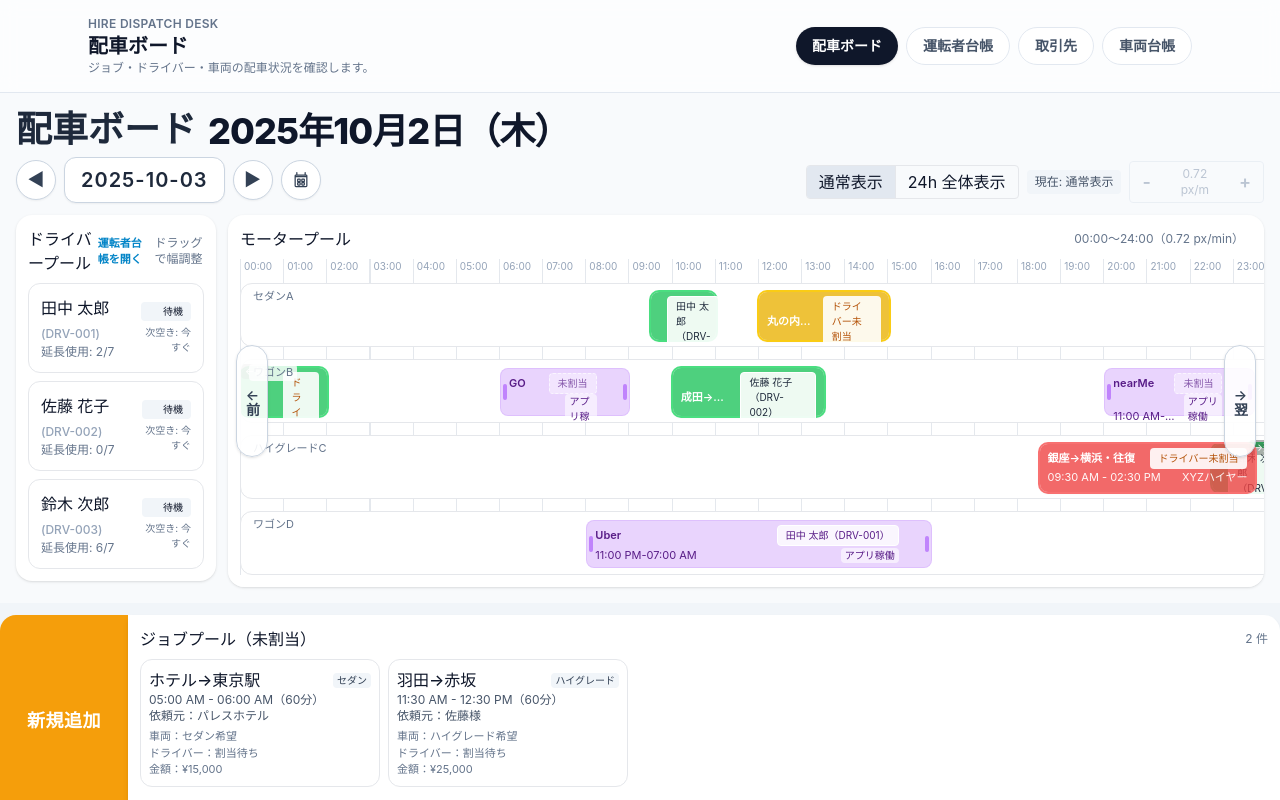
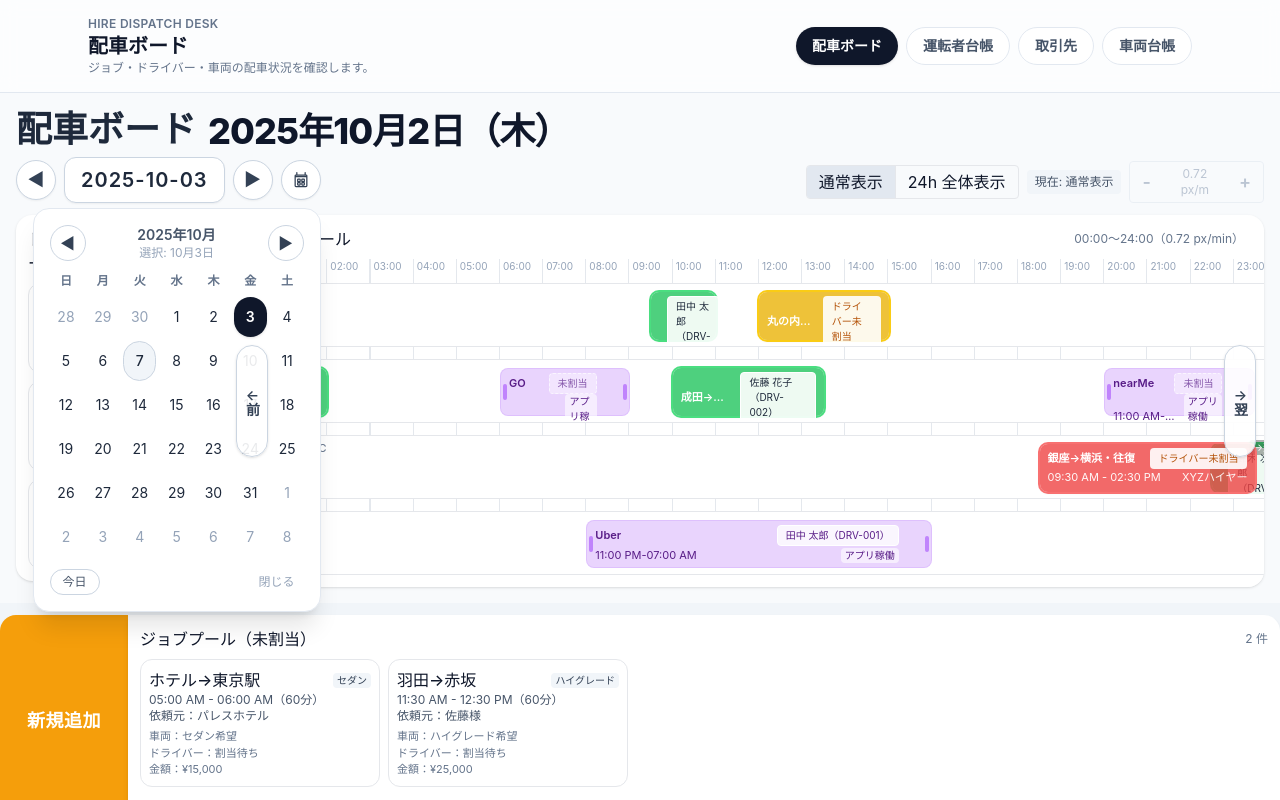
Before and after one commit to motohide404/HireDispatchDesk, a React app in the folder client/: page / in a window 1280 px wide. Both pictures are taken after a click on the button "カレンダーから日付を選択". Shown: the top 800 px of the page. Built offline with nearby package versions, Linux system fonts and the light colour scheme; the HTML template or start-up script is replaced by a standard one.

Commit message:
Add calendar picker for dispatch board

```diff
--- /dev/null
+++ b/client/src/components/Calendar.tsx
@@ -0,0 +1,173 @@
+import { useEffect, useMemo, useState } from "react";
+
+type CalendarProps = {
+  value?: string;
+  onSelect: (value: string) => void;
+  onClose?: () => void;
+};
+
+type CalendarDay = {
+  iso: string;
+  label: number;
+  inCurrentMonth: boolean;
+  isToday: boolean;
+};
+
+const WEEKDAYS = ["日", "月", "火", "水", "木", "金", "土"];
+
+function pad2(value: number) {
+  return value.toString().padStart(2, "0");
+}
+
+function toDate(value?: string) {
+  if (!value) return null;
+  const parsed = new Date(`${value}T00:00:00`);
+  if (Number.isNaN(parsed.getTime())) return null;
+  return parsed;
+}
+
+function toIso(date: Date) {
+  return `${date.getFullYear()}-${pad2(date.getMonth() + 1)}-${pad2(date.getDate())}`;
+}
+
+export default function Calendar({ value, onSelect, onClose }: CalendarProps) {
+  const todayIso = useMemo(() => toIso(new Date()), []);
+  const selectedDate = useMemo(() => toDate(value), [value]);
+  const [monthDate, setMonthDate] = useState(() => {
+    const base = toDate(value) ?? new Date();
+    return new Date(base.getFullYear(), base.getMonth(), 1);
+  });
+
+  useEffect(() => {
+    const parsed = toDate(value);
+    if (!parsed) return;
+    if (
+      monthDate.getFullYear() !== parsed.getFullYear() ||
+      monthDate.getMonth() !== parsed.getMonth()
+    ) {
+      setMonthDate(new Date(parsed.getFullYear(), parsed.getMonth(), 1));
+    }
+  }, [value, monthDate]);
+
+  const weeks = useMemo(() => {
+    const start = new Date(monthDate);
+    const startDay = start.getDay();
+    start.setDate(start.getDate() - startDay);
+    const matrix: CalendarDay[][] = [];
+    const cursor = new Date(start);
+    for (let week = 0; week < 6; week += 1) {
+      const days: CalendarDay[] = [];
+      for (let day = 0; day < 7; day += 1) {
+        const iso = toIso(cursor);
+        days.push({
+          iso,
+          label: cursor.getDate(),
+          inCurrentMonth: cursor.getMonth() === monthDate.getMonth(),
+          isToday: iso === todayIso
+        });
+        cursor.setDate(cursor.getDate() + 1);
+      }
+      matrix.push(days);
+    }
+    return matrix;
+  }, [monthDate, todayIso]);
+
+  const monthLabel = useMemo(
+    () => `${monthDate.getFullYear()}年${monthDate.getMonth() + 1}月`,
+    [monthDate]
+  );
+
+  const handlePrevMonth = () => {
+    setMonthDate((prev) => new Date(prev.getFullYear(), prev.getMonth() - 1, 1));
+  };
+
+  const handleNextMonth = () => {
+    setMonthDate((prev) => new Date(prev.getFullYear(), prev.getMonth() + 1, 1));
+  };
+
+  const handleSelectToday = () => {
+    const today = new Date();
+    const iso = toIso(today);
+    setMonthDate(new Date(today.getFullYear(), today.getMonth(), 1));
+    onSelect(iso);
+    onClose?.();
+  };
+
+  return (
+    <div className="rounded-2xl border border-slate-200 bg-white p-4 shadow-xl">
+      <div className="mb-3 flex items-center justify-between gap-2">
+        <button
+          type="button"
+          onClick={handlePrevMonth}
+          className="inline-flex h-9 w-9 items-center justify-center rounded-full border border-slate-300 text-slate-700 hover:bg-slate-100"
+          aria-label="前の月"
+        >
+          ◀
+        </button>
+        <div className="flex flex-col items-center">
+          <span className="text-sm font-semibold text-slate-600">{monthLabel}</span>
+          {selectedDate ? (
+            <span className="text-xs text-slate-400">
+              選択: {selectedDate.getMonth() + 1}月{selectedDate.getDate()}日
+            </span>
+          ) : null}
+        </div>
+        <button
+          type="button"
+          onClick={handleNextMonth}
+          className="inline-flex h-9 w-9 items-center justify-center rounded-full border border-slate-300 text-slate-700 hover:bg-slate-100"
+          aria-label="次の月"
+        >
+          ▶
+        </button>
+      </div>
+      <div className="mb-2 grid grid-cols-7 gap-1 text-center text-xs font-semibold text-slate-500">
+        {WEEKDAYS.map((label) => (
+          <div key={label}>{label}</div>
+        ))}
+      </div>
+      <div className="grid grid-cols-7 gap-1">
+        {weeks.flat().map((day, index) => {
+          const isSelected = selectedDate ? day.iso === toIso(selectedDate) : false;
+          return (
+            <button
+              key={`${day.iso}-${index}`}
+              type="button"
+              onClick={() => {
+                onSelect(day.iso);
+                onClose?.();
+              }}
+              className={`flex h-10 items-center justify-center rounded-full text-sm transition ${
+                day.inCurrentMonth ? "text-slate-800" : "text-slate-400"
+              } ${
+                isSelected
+                  ? "bg-slate-900 font-semibold text-white shadow"
+                  : day.isToday
+                    ? "border border-slate-300 bg-slate-100 font-medium"
+                    : "hover:bg-slate-100"
+              }`}
+            >
+              {day.label}
+            </button>
+          );
+        })}
+      </div>
+      <div className="mt-3 flex items-center justify-between text-xs text-slate-500">
+        <button
+          type="button"
+          onClick={handleSelectToday}
+          className="rounded-full border border-slate-300 px-3 py-1 font-medium text-slate-600 hover:bg-slate-100"
+        >
+          今日
+        </button>
+        <button
+          type="button"
+          onClick={onClose}
+          className="rounded-full border border-transparent px-2 py-1 text-slate-400 hover:border-slate-200 hover:text-slate-600"
+        >
+          閉じる
+        </button>
+      </div>
+    </div>
+  );
+}
--- a/client/src/components/VehicleDispatchBoardMock.tsx
+++ b/client/src/components/VehicleDispatchBoardMock.tsx
@@ -5,6 +5,7 @@
 
 import "./VehicleDispatchBoardMock.css";
 import type { DispatchVehicle } from "../data/vehicles";
+import Calendar from "./Calendar";
 
 const hours = Array.from({ length: 25 }, (_, i) => i);
 const DRIVER_POOL_WIDTH_INIT = 240;
@@ -547,6 +548,8 @@
   const [viewDate, setViewDate] = useState("2025-10-03");
   const dateInputRef = useRef<HTMLInputElement | null>(null);
   const [now, setNow] = useState(() => new Date());
+  const [calendarOpen, setCalendarOpen] = useState(false);
+  const calendarWrapperRef = useRef<HTMLDivElement | null>(null);
 
   const viewDateObj = useMemo(() => new Date(`${viewDate}T00:00:00+09:00`), [viewDate]);
   const viewDateDisplay = useMemo(() => {
@@ -828,14 +831,35 @@
     resetJobDraft();
     setJobFormOpen(false);
   };
+  useEffect(() => {
+    if (!calendarOpen) return;
+    const handleClick = (event: MouseEvent) => {
+      if (!calendarWrapperRef.current) return;
+      if (!calendarWrapperRef.current.contains(event.target as Node)) {
+        setCalendarOpen(false);
+      }
+    };
+    const handleKey = (event: KeyboardEvent) => {
+      if (event.key === "Escape") {
+        setCalendarOpen(false);
+      }
+    };
+    document.addEventListener("mousedown", handleClick);
+    document.addEventListener("keydown", handleKey);
+    return () => {
+      document.removeEventListener("mousedown", handleClick);
+      document.removeEventListener("keydown", handleKey);
+    };
+  }, [calendarOpen]);
+
   const openDatePicker = () => {
+    setCalendarOpen((prev) => !prev);
     const input = dateInputRef.current;
     if (!input) return;
-    if (typeof (input as HTMLInputElement & { showPicker?: () => void }).showPicker === "function") {
-      (input as HTMLInputElement & { showPicker?: () => void }).showPicker?.();
-      return;
-    }
-    input.click();
+    const picker = (input as HTMLInputElement & { showPicker?: () => void }).showPicker;
+    if (typeof picker === "function") {
+      picker.call(input);
+    }
   };
 
 
@@ -1319,27 +1343,55 @@
               >
                 ▶
               </button>
+              <div ref={calendarWrapperRef} className="relative">
                 <button
                   type="button"
                   className="flex h-10 w-10 items-center justify-center rounded-full border border-slate-300 bg-white text-slate-700 shadow-sm hover:bg-slate-100"
                   onClick={openDatePicker}
                   title="カレンダーから日付を選択"
                 >
-                <svg xmlns="http://www.w3.org/2000/svg" viewBox="0 0 24 24" className="h-5 w-5" fill="none" stroke="currentColor" strokeWidth="1.5">
-                  <path d="M7 3v2m10-2v2M5 8h14M6 6h12a1 1 0 0 1 1 1v12a1 1 0 0 1-1 1H6a1 1 0 0 1-1-1V7a1 1 0 0 1 1-1z" strokeLinecap="round" strokeLinejoin="round" />
+                  <svg
+                    xmlns="http://www.w3.org/2000/svg"
+                    viewBox="0 0 24 24"
+                    className="h-5 w-5"
+                    fill="none"
+                    stroke="currentColor"
+                    strokeWidth="1.5"
+                  >
+                    <path
+                      d="M7 3v2m10-2v2M5 8h14M6 6h12a1 1 0 0 1 1 1v12a1 1 0 0 1-1 1H6a1 1 0 0 1-1-1V7a1 1 0 0 1 1-1z"
+                      strokeLinecap="round"
+                      strokeLinejoin="round"
+                    />
                     <rect x="8" y="11" width="3" height="3" rx="0.5" />
                     <rect x="13" y="11" width="3" height="3" rx="0.5" />
                     <rect x="8" y="15" width="3" height="3" rx="0.5" />
                     <rect x="13" y="15" width="3" height="3" rx="0.5" />
                   </svg>
                 </button>
+                {calendarOpen ? (
+                  <div className="absolute right-0 z-20 mt-2 w-72 max-w-[calc(100vw-2rem)]">
+                    <Calendar
+                      value={viewDate}
+                      onSelect={(next) => {
+                        setViewDate(next);
+                        setCalendarOpen(false);
+                      }}
+                      onClose={() => setCalendarOpen(false)}
+                    />
+                  </div>
+                ) : null}
+              </div>
               <input
                 ref={dateInputRef}
                 type="date"
                 className="sr-only"
                 value={viewDate}
                 onChange={(e) => {
-                  if (e.target.value) setViewDate(e.target.value);
+                  if (e.target.value) {
+                    setViewDate(e.target.value);
+                    setCalendarOpen(false);
+                  }
                 }}
               />
             </div>
```
Lines whose indentation alone changed are shown as unchanged.
